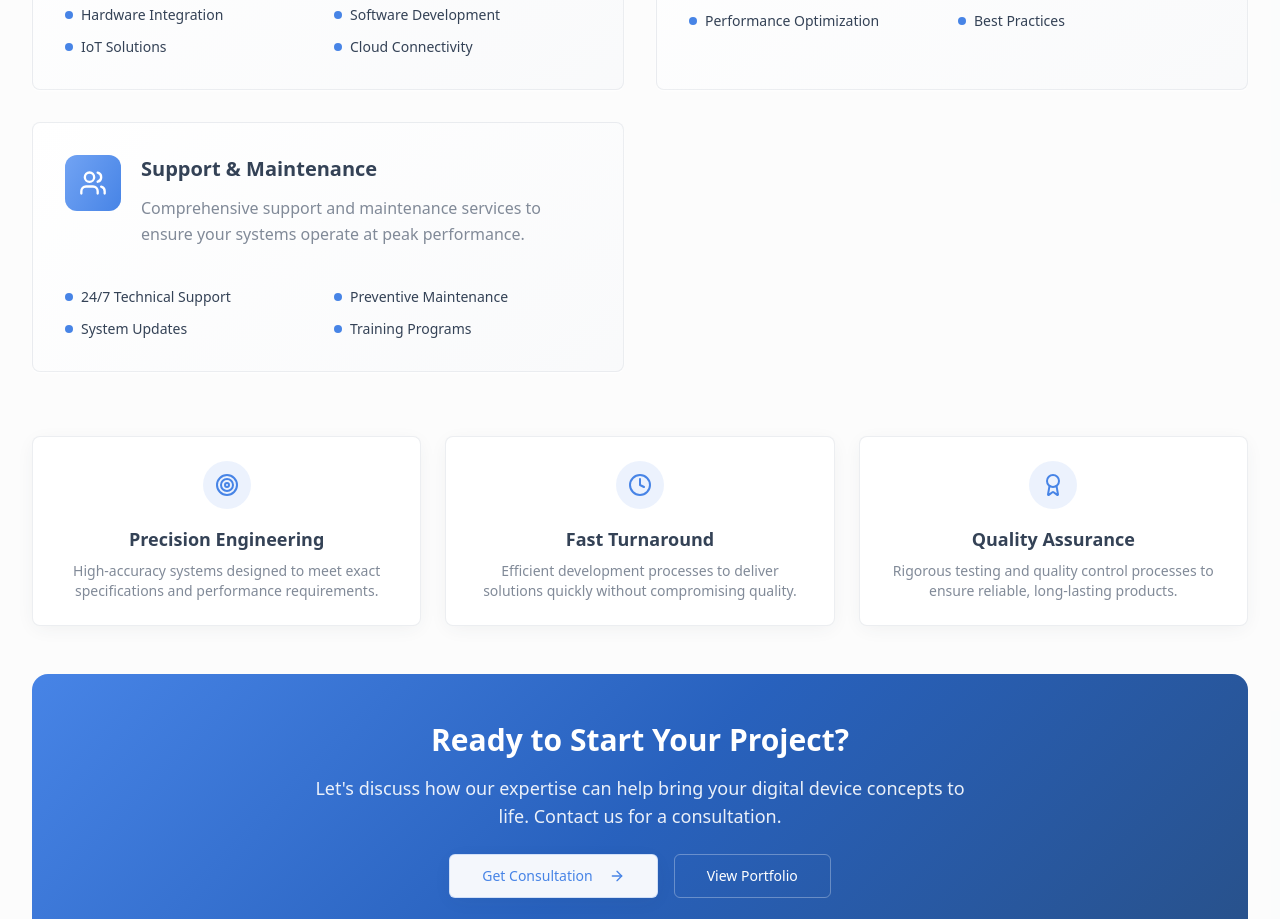
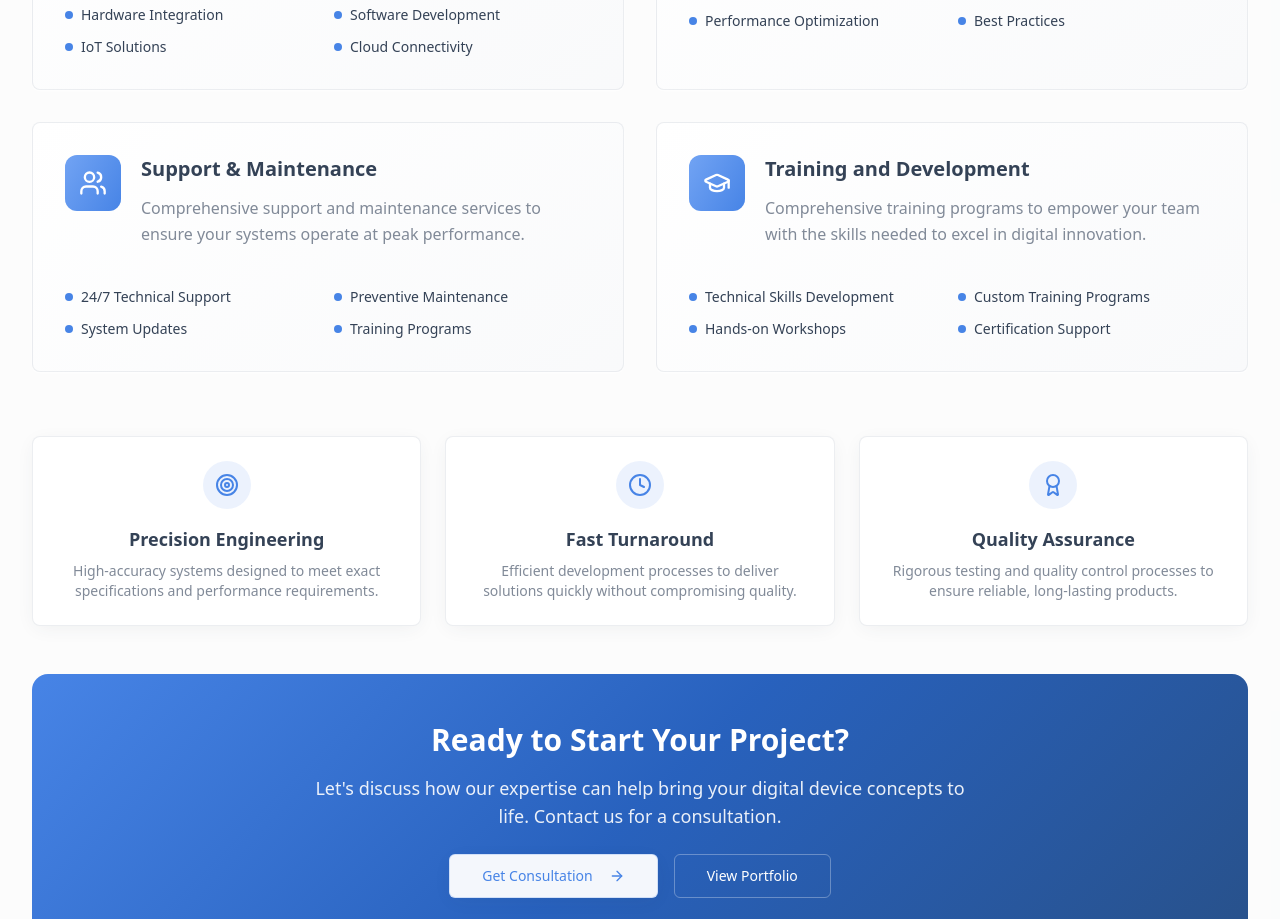
Before and after one commit to JasmineArctelos/Arctelos-Digital, a React (Vite) app: page / in a window 1280 px wide. Shown: the part 3100-4019 px from the top of the page. Built offline with nearby package versions, Linux system fonts and the light colour scheme; the HTML template or start-up script is replaced by a standard one.

Commit message:
Add Training and Development service

```diff
--- a/src/components/ServicesSection.tsx
+++ b/src/components/ServicesSection.tsx
@@ -9,7 +9,8 @@ import {
   Target,
   Clock,
   Award,
-  Brain
+  Brain,
+  GraduationCap
 } from "lucide-react";
 
 const ServicesSection = () => {
@@ -43,6 +44,12 @@ const ServicesSection = () => {
       title: "Support & Maintenance",
       description: "Comprehensive support and maintenance services to ensure your systems operate at peak performance.",
       highlights: ["24/7 Technical Support", "Preventive Maintenance", "System Updates", "Training Programs"]
+    },
+    {
+      icon: GraduationCap,
+      title: "Training and Development",
+      description: "Comprehensive training programs to empower your team with the skills needed to excel in digital innovation.",
+      highlights: ["Technical Skills Development", "Custom Training Programs", "Hands-on Workshops", "Certification Support"]
     }
   ];
 
```
